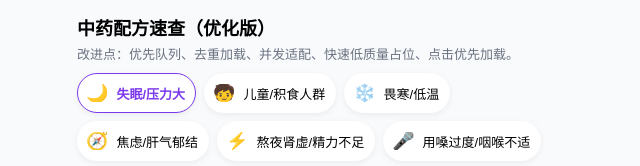
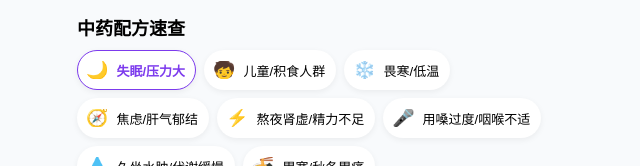
Before and after one commit to anan0428/zhongyao, a plain HTML site: page index.html in a window 1280 px wide. Shown: the top 166 px of the page, without its empty margins (307-947 px from the left). Drawn offline with Linux system fonts and the light colour scheme.

Commit message:
Add files via upload

```diff
--- a/index.html
+++ b/index.html
@@ -3,7 +3,7 @@
 <head>
   <meta charset="utf-8" />
   <meta name="viewport" content="width=device-width,initial-scale=1" />
-  <title>中药配方（优化版 — 优先加载 & 优化切换）</title>
+  <title>中药配方</title>
   <style>
     :root{--bg:#f6f8fb;--card:#ffffff;--muted:#6b7280;--accent:#7c3aed;--radius:12px}
     *{box-sizing:border-box}
@@ -63,7 +63,7 @@
 <div id="preloader" aria-hidden="false">
   <div class="preloader-card" role="status" aria-live="polite">
     <div class="preloader-title">正在准备页面…</div>
-    <div class="preloader-sub">高速优先加载主图，后台并行加载其余图片</div>
+    <div class="preloader-sub">loading</div>
     <div class="progress-wrap">
       <div id="progressBar" class="progress-bar" style="width:0%"></div>
     </div>
@@ -74,8 +74,8 @@
 
 <div class="app" id="appContent" style="visibility:hidden;">
   <header>
-    <h1>中药配方速查（优化版）</h1>
-    <p class="lead">改进点：优先队列、去重加载、并发适配、快速低质量占位、点击优先加载。</p>
+    <h1>中药配方速查</h1>
+    <p class="lead"></p>
   </header>
 
   <!-- 两行图标标签栏 -->
```
